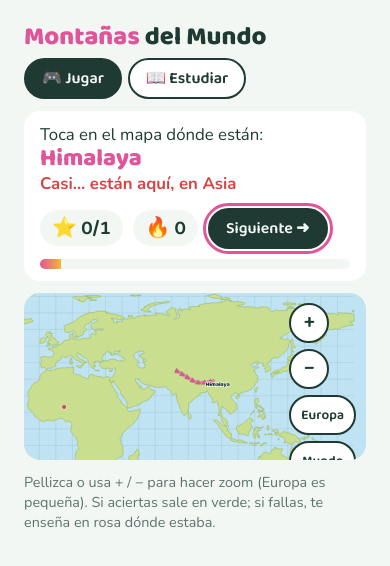
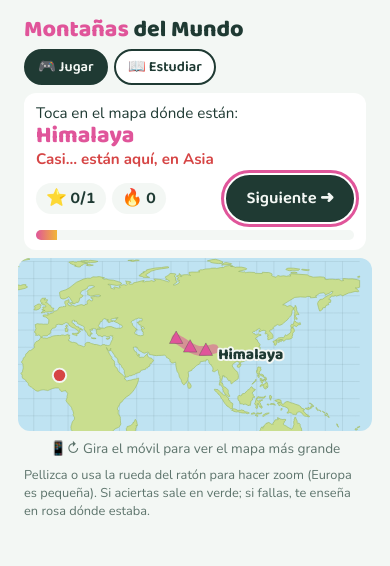
Before and after one commit to lagoanadia/montanas, a plain HTML site: page index.html in a window 390 px wide. Both pictures are taken after a click on the icon "Mapa del mundo". Drawn offline with nearby package versions, Linux system fonts and the light colour scheme.

Commit message:
Versión para móvil y quitar botones de zoom
Co-Authored-By: Claude Opus 5.5 <noreply@anthropic.com>
Claude-Session: https://claude.ai/code/session_012gZcx5yNptWwEqEpZUCxpo

```diff
--- a/index.html
+++ b/index.html
@@ -68,6 +68,36 @@ svg{display:block;width:100%;height:auto;cursor:crosshair}
 .legend button.on em{background:var(--gold);color:#1f3a33}
 .hint{color:var(--muted);font-size:.9rem;margin:0}
 [hidden]{display:none!important}
+.giro{display:none}
+@media (max-width:640px){
+  body{font-size:15px;padding-block:10px}
+  .wrap{gap:8px}
+  h1{font-size:1.45rem}
+  header .row button{padding:4px 12px;font-size:.9rem}
+  .q{padding:10px 12px;gap:8px;border-radius:12px}
+  .qtop{gap:6px}
+  .q p{font-size:.95rem;width:100%}
+  .q b{font-size:1.45rem}
+  .msg{font-size:.95rem;min-height:1.2em}
+  .stats{width:100%;font-size:1.05rem;gap:6px}
+  .chip{padding:2px 10px}
+  #bNext{margin-left:auto;padding:8px 18px;font-size:1.05rem}
+  .mapbox{border-radius:12px;margin-inline:-6px}
+  .zoom{top:auto;bottom:6px;right:6px;flex-direction:row;gap:4px}
+  .zoom button{width:34px;height:34px;font-size:1.1rem}
+  .zoom button.txt{padding:0 8px;font-size:.8rem}
+  .legend{gap:6px}
+  .legend button{font-size:.85rem;padding:3px 10px 3px 3px}
+  .legend button em{min-width:22px;height:22px}
+  .legend button small{display:none}
+  .hint{font-size:.8rem}
+}
+@media (max-width:640px) and (orientation:portrait){.giro{display:block;text-align:center;font-size:.85rem;color:var(--muted);margin:0}}
+@media (max-height:500px) and (orientation:landscape){
+  body{padding-block:6px} .wrap{gap:6px} header{display:none}
+  .q{padding:6px 12px} .q b{font-size:1.2rem} .bar{height:6px}
+  .mapbox{max-height:calc(100vh - 140px)} svg{max-height:calc(100vh - 140px)}
+}
 .conf{position:absolute;width:10px;height:10px;border-radius:2px;pointer-events:none;animation:fly .9s ease-out forwards}
 @keyframes fly{to{transform:translate(var(--dx),var(--dy)) rotate(540deg);opacity:0}}
 .big{position:absolute;inset:0;display:grid;place-items:center;pointer-events:none;font-size:5rem;animation:bigpop .8s ease-out forwards}
@@ -89,10 +119,10 @@ svg{display:block;width:100%;height:auto;cursor:crosshair}
   <div class="bar"><i id="prog"></i></div>
 </div>
 <div class="mapbox" id="mapbox"><svg id="map" viewBox="0 0 960 470" aria-label="Mapa del mundo"></svg>
-  <div class="zoom"><button id="zin" aria-label="Acercar">+</button><button id="zout" aria-label="Alejar">−</button><button id="zeu" class="txt">Europa</button><button id="zall" class="txt">Mundo</button></div>
 </div>
 <div class="legend" id="legend" hidden></div>
-<p class="hint" id="hint">Pellizca o usa + / − para hacer zoom (Europa es pequeña). Si aciertas sale en verde; si fallas, te enseña en rosa dónde estaba.</p>
+<p class="giro">📱↻ Gira el móvil para ver el mapa más grande</p>
+<p class="hint" id="hint">Pellizca o usa la rueda del ratón para hacer zoom (Europa es pequeña). Si aciertas sale en verde; si fallas, te enseña en rosa dónde estaba.</p>
 </div>
 <script src="https://cdnjs.cloudflare.com/ajax/libs/d3/7.8.5/d3.min.js"></script>
 <script src="https://cdnjs.cloudflare.com/ajax/libs/topojson/3.0.2/topojson.min.js"></script>
@@ -127,15 +157,18 @@ world.append("path").attr("class","land").attr("d",path(land));
 const capa=world.append("g");
 const line=d3.line().curve(d3.curveCatmullRom);
 const pts=m=>m.p.map(proj);
-let K=1;
+let K=1,U=1;
+function calcU(){const w=svg.node().getBoundingClientRect().width||W;U=Math.min(2.6,Math.max(1,W/w));}
+calcU();
+addEventListener("resize",()=>{calcU();escala()});
 const zoom=d3.zoom().scaleExtent([1,8]).translateExtent([[0,0],[W,H]]).on("zoom",e=>{world.attr("transform",e.transform);K=e.transform.k;escala()});
 svg.call(zoom).on("dblclick.zoom",null);
 function escala(){
-  capa.selectAll(".range").attr("stroke-width",d=>10/K);
-  capa.selectAll(".lbl").attr("font-size",16/K).attr("stroke-width",4/K);
-  capa.selectAll(".peakg").attr("transform",function(){const [x,y]=this.dataset.xy.split(",");return `translate(${x},${y}) scale(${1/K})`});
-  capa.selectAll(".num").attr("transform",function(){const [x,y]=this.dataset.xy.split(",");return `translate(${x},${y}) scale(${1/K})`});
-  capa.selectAll(".tap").attr("r",7/K).attr("stroke-width",2/K);
+  capa.selectAll(".range").attr("stroke-width",d=>10*U/K);
+  capa.selectAll(".lbl").attr("font-size",16*U/K).attr("stroke-width",4*U/K);
+  capa.selectAll(".peakg").attr("transform",function(){const [x,y]=this.dataset.xy.split(",");return `translate(${x},${y}) scale(${U/K})`});
+  capa.selectAll(".num").attr("transform",function(){const [x,y]=this.dataset.xy.split(",");return `translate(${x},${y}) scale(${U/K})`});
+  capa.selectAll(".tap").attr("r",7*U/K).attr("stroke-width",2*U/K);
 }
 function irA(b,pad=60){ // b=[[x0,y0],[x1,y1]]
   const [[x0,y0],[x1,y1]]=b,k=Math.min(6,0.8/Math.max((x1-x0+pad)/W,(y1-y0+pad)/H));
@@ -145,20 +178,20 @@ function irA(b,pad=60){ // b=[[x0,y0],[x1,y1]]
 function bboxM(m){const ps=pts(m);return [[d3.min(ps,p=>p[0]),d3.min(ps,p=>p[1])],[d3.max(ps,p=>p[0]),d3.max(ps,p=>p[1])]]}
 function dibuja(m,cls,opts={}){
   const g=capa.append("g");
-  const pa=g.append("path").attr("class","range "+cls).attr("d",line(pts(m))).attr("stroke-width",10/K);
+  const pa=g.append("path").attr("class","range "+cls).attr("d",line(pts(m))).attr("stroke-width",10*U/K);
   const L=pa.node().getTotalLength();
   pa.attr("stroke-dasharray",L).attr("stroke-dashoffset",L).transition().duration(700).attr("stroke-dashoffset",0);
   // montañitas a lo largo
-  const step=Math.max(10,L/12);
+  const step=Math.max(10*U/K,L/12);
   for(let s=0,i=0;s<=L;s+=step,i++){
     const pt=pa.node().getPointAtLength(s);
-    const pg=g.append("g").attr("class","peakg").attr("data-xy",pt.x+","+pt.y).attr("transform",`translate(${pt.x},${pt.y}) scale(${1/K})`);
+    const pg=g.append("g").attr("class","peakg").attr("data-xy",pt.x+","+pt.y).attr("transform",`translate(${pt.x},${pt.y}) scale(${U/K})`);
     pg.append("path").attr("class","peak "+cls).attr("d","M-7,5L0,-8L7,5Z").attr("opacity",0)
       .transition().delay(i*700/(L/step)).duration(250).attr("opacity",1);
   }
   const ps=pts(m),mid=ps[Math.floor(ps.length/2)];
-  if(opts.label!==false) g.append("text").attr("class","lbl").attr("x",mid[0]+12/K).attr("y",mid[1]+5/K).attr("font-size",16/K).attr("stroke-width",4/K).text(m.n);
-  if(opts.num){const ng=g.append("g").attr("class","num").attr("data-xy",mid.join(",")).attr("transform",`translate(${mid}) scale(${1/K})`);
+  if(opts.label!==false) g.append("text").attr("class","lbl").attr("x",mid[0]+12*U/K).attr("y",mid[1]+5*U/K).attr("font-size",16*U/K).attr("stroke-width",4*U/K).text(m.n);
+  if(opts.num){const ng=g.append("g").attr("class","num").attr("data-xy",mid.join(",")).attr("transform",`translate(${mid}) scale(${U/K})`);
     ng.append("circle").attr("r",11).attr("stroke-width",2);ng.append("text").attr("font-size",13).text(opts.num);
     ng.on("click",ev=>{ev.stopPropagation();enfoca(opts.num-1)});}
   return g;
@@ -192,9 +225,9 @@ svg.on("click",ev=>{
   if(modo!=="jugar"||esperando||!actual)return;
   const p=d3.pointer(ev,world.node()),r=box.getBoundingClientRect(),cx=ev.clientX-r.left,cy=ev.clientY-r.top;
   hechas++;
-  if(dist(p,actual)<30/Math.sqrt(K)){ok++;racha++;dibuja(actual,"ok");confeti(cx,cy);grande(racha>=3?"🔥":"⭐");
+  if(dist(p,actual)<30*U/Math.sqrt(K)){ok++;racha++;dibuja(actual,"ok");confeti(cx,cy);grande(racha>=3?"🔥":"⭐");
     $("msg").textContent=racha>=3?`¡Increíble! ${racha} seguidas 🔥`:"¡Muy bien! ✔";$("msg").className="msg ok";}
-  else{racha=0;capa.append("circle").attr("class","tap").attr("cx",p[0]).attr("cy",p[1]).attr("r",7/K).attr("stroke-width",2/K);
+  else{racha=0;capa.append("circle").attr("class","tap").attr("cx",p[0]).attr("cy",p[1]).attr("r",7*U/K).attr("stroke-width",2*U/K);
     dibuja(actual,"show");box.classList.remove("shake");void box.offsetWidth;box.classList.add("shake");
     $("msg").textContent="Casi… están aquí, en "+actual.c;$("msg").className="msg bad";
     setTimeout(()=>irA(bboxM(actual),200),450);}
@@ -218,10 +251,6 @@ function setModo(m){modo=m;$("bJugar").classList.toggle("on",m==="jugar");$("bEs
     $("nombre").textContent="¿Cuál quieres ver?";$("msg").textContent="";$("bNext").hidden=true;}
   else nueva();}
 $("bJugar").onclick=()=>setModo("jugar");$("bEstudiar").onclick=()=>setModo("estudiar");
-$("zin").onclick=()=>svg.transition().duration(400).call(zoom.scaleBy,1.6);
-$("zout").onclick=()=>svg.transition().duration(400).call(zoom.scaleBy,1/1.6);
-$("zall").onclick=()=>svg.transition().duration(600).call(zoom.transform,d3.zoomIdentity);
-$("zeu").onclick=()=>irA([proj([-10,36]),proj([45,71])].map((p,i,a)=>p).reduce((acc,p)=>[[Math.min(acc[0][0],p[0]),Math.min(acc[0][1],p[1])],[Math.max(acc[1][0],p[0]),Math.max(acc[1][1],p[1])]],[[1e9,1e9],[-1e9,-1e9]]),0);
 nueva();
 </script>
 
```
